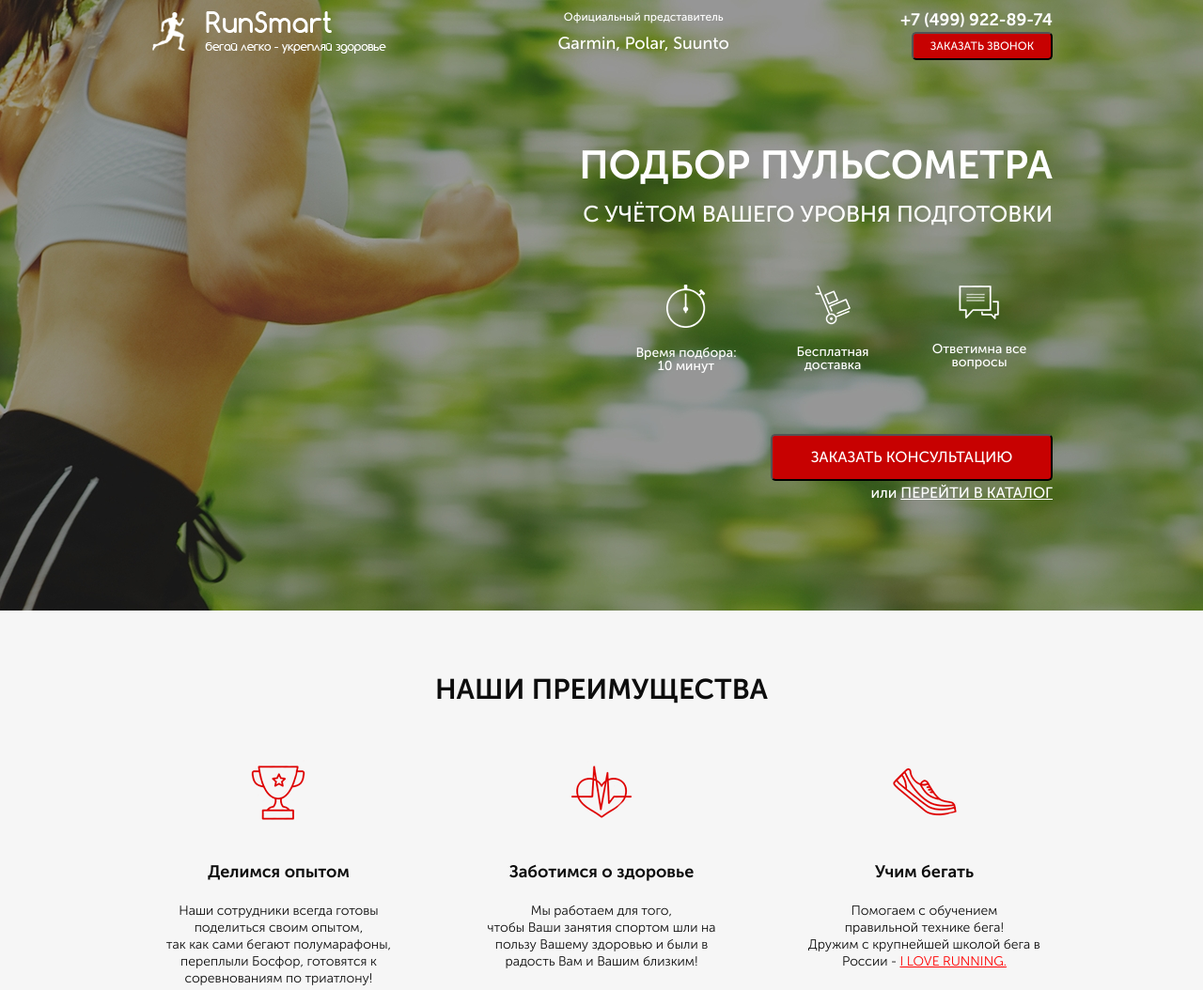
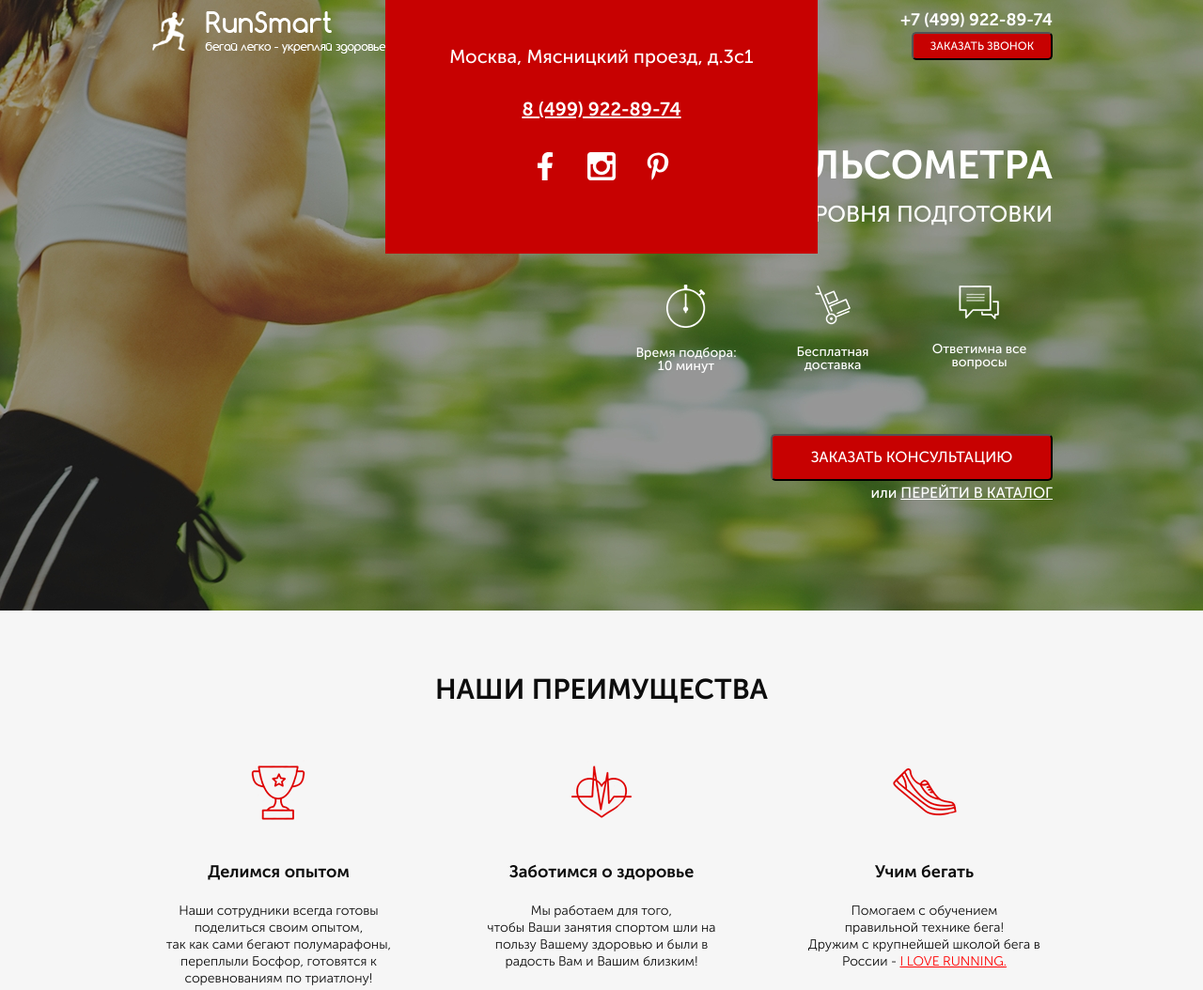
Before and after one commit to Xuan5422/PULSE, a website: page src/index.html in a window 1280 px wide. Shown: the top 1054 px of the page at 94% size. Drawn offline with nearby package versions, Linux system fonts and the light colour scheme.

Commit message:
закончил-без коментариев

```diff
--- a/src/index.html
+++ b/src/index.html
@@ -642,9 +642,16 @@
 	</section>
 
 	<footer>
-		<div class="footer__map">
-		<div class="footer__info">
-
+		<div class="container">
+			<iframe src="https://www.google.com/maps/embed?pb=!1m18!1m12!1m3!1d2244.430481195991!2d37.64480731612673!3d55.768394980557545!2m3!1f0!2f0!3f0!3m2!1i1024!2i768!4f13.1!3m3!1m2!1s0x46b54a636edcd2ad%3A0x4c2ca101e2c8c617!2z0JzRj9GB0L3QuNGG0LrQuNC5INC_0YAt0LQsIDQvMywg0JzQvtGB0LrQstCwLCDQoNC-0YHRgdC40Y8sIDEwNzA3OA!5e0!3m2!1sru!2s!4v1641404330676!5m2!1sru!2s" width="950" height="630" style="border:0;" allowfullscreen="" loading="lazy"></iframe>
+			<div class="footer__info">
+				<address class="footer__addr">Москва, Мясницкий проезд, д.3с1</address>
+				<a href="tel=84999228974" class="footer__phone">8 (499) 922-89-74</a>
+				<div class="footer__social">
+					<a href="" class="footer__social-item"><img src="icons/facebook.svg" alt="facebook"></a>
+					<a href="" class="footer__social-item"><img src="icons/instagram.svg" alt="instagram"></a>
+					<a href="" class="footer__social-item"><img src="icons/pinterest.svg" alt="pinterest"></a>
+				</div>
 			</div>
 		</div>
 	</footer>
--- a/src/sass/blocks/_catalog.sass
+++ b/src/sass/blocks/_catalog.sass
@@ -1,5 +1,6 @@
 .catalog
-    height: 1103px
+    min-height: 500px
+    margin-bottom: 30px
     &__title
         padding-bottom: 46px
         font-style: normal
--- a/src/sass/blocks/_footer.sass
+++ b/src/sass/blocks/_footer.sass
@@ -1,2 +1,40 @@
 .footer
-    min-height: 630px
+	position: relative
+	min-height: 630px
+	margin-top: 40px
+	&__info
+		position: absolute
+		top: 0
+		left: 50%
+		padding-top: 50px
+		padding-bottom: 56px
+		transform: translateX(-50%)
+		width: 460px
+		height: 270px
+		background: $btncolor
+		z-index: 300
+	&__addr
+		font-style: normal
+		font-weight: 500
+		font-size: 20px
+		line-height: 20px
+		text-align: center
+		color: #FFFFFF
+	&__phone
+		margin-top: 36px
+		display: block
+		font-style: normal
+		font-weight: 700
+		font-size: 20px
+		line-height: 20px
+		text-align: center
+		color: #FFFFFF
+	&__social
+		display: flex
+		justify-content: center
+		margin-top: 36px
+	&__social-item
+		img
+			margin: 0 15px 0 15px
+			width: 30px
+			height: 30px
```
Also changed, not shown: src/css/style.css.
